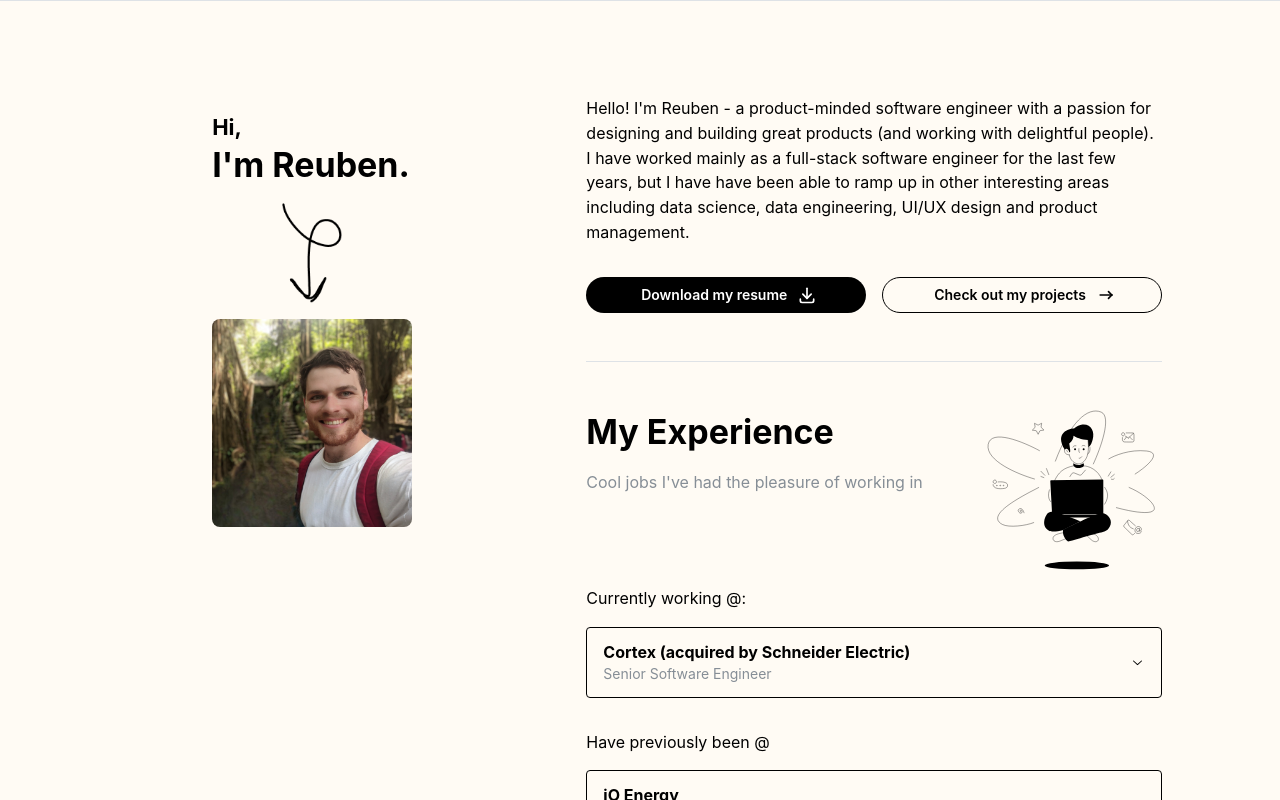
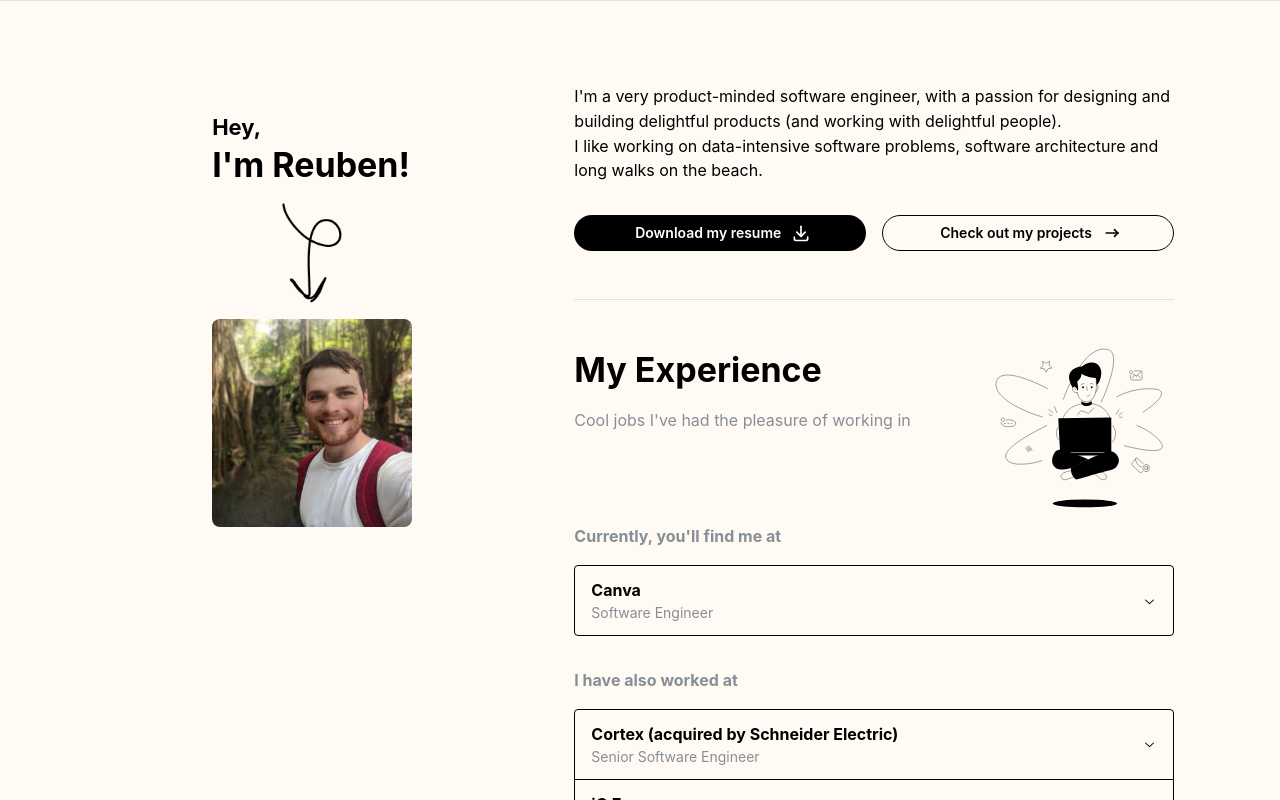
Before and after one commit to reubenjamesbishop/reubens-website, a React (Vite) app: page / in a window 1280 px wide. Shown: the top 800 px of the page. Built offline with nearby package versions, Linux system fonts and the light colour scheme.

Commit message:
wip: update copy and add new current

```diff
--- a/src/components/WorkAccordion/CurrentWorkAccordion.tsx
+++ b/src/components/WorkAccordion/CurrentWorkAccordion.tsx
@@ -2,12 +2,11 @@ import { Group, Text, Accordion } from "@mantine/core";
 
 const charactersList = [
   {
-    id: "Cortex (acquired by Schneider Electric)",
-    label: "Cortex (acquired by Schneider Electric)",
-    description: "Senior Software Engineer",
+    id: "Canva",
+    label: "Canva",
+    description: "Software Engineer",
     content: `
-    Worked as a senior software engineer at Cortex, a clean-energy startup that was later acquired by Schneider Electric.
-    Developed software solutions to optimize energy consumption and integrate renewable energy sources.
+    Working on the AI Workflows and Tools optimisations team at Canva in Sydney.
     `,
   },
 ];
@@ -48,7 +47,7 @@ export default function CurrentWorkAccordion() {
 
   return (
     <>
-      <Text>Currently working @:</Text>
+      <Text c={'gray'} fw={'bold'}>Currently, you'll find me at</Text>
       <Accordion chevronPosition="right" variant="contained">
         {items}
       </Accordion>
--- a/src/components/WorkAccordion/PreviousWorkAccordion.tsx
+++ b/src/components/WorkAccordion/PreviousWorkAccordion.tsx
@@ -1,6 +1,16 @@
 import { Group, Text, Accordion } from "@mantine/core";
 
 const charactersList = [
+{
+    id: "Cortex (acquired by Schneider Electric)",
+    label: "Cortex (acquired by Schneider Electric)",
+    description: "Senior Software Engineer",
+    content: `
+    Worked as a senior software engineer at Cortex, a clean-energy startup that was later acquired by Schneider Electric.
+    Developed software solutions to optimize energy consumption and integrate renewable energy sources using mainly
+    Python and Go.
+    `,
+},
 {
     id: "iO Energy",
     label: "iO Energy",
@@ -70,7 +80,7 @@ export default function PreviousWorkAccordion() {
 
   return (
     <>
-      <Text>Have previously been @</Text>
+      <Text c={'gray'} fw={'bold'}>I have also worked at</Text>
       <Accordion chevronPosition="right" variant="contained">
         {items}
       </Accordion>
--- a/src/pages/Home.tsx
+++ b/src/pages/Home.tsx
@@ -43,12 +43,10 @@ function PageIntro() {
   return (
     <Stack>
       <Text>
-        Hello! I'm Reuben - a product-minded software engineer with a passion for designing and
-        building great products (and working with delightful people). I have
-        worked mainly as a full-stack software engineer for the last few
-        years, but I have have been able to ramp up in other interesting areas
-        including data science, data engineering, UI/UX design and product
-        management.
+        I'm a very product-minded software engineer, with a passion for designing and building delightful products
+        (and working with delightful people). <br/>
+        I like working on data-intensive software problems, software architecture
+        and long walks on the beach.
       </Text>
       <Space />
       <Grid>
@@ -88,9 +86,8 @@ export default function Home() {
     <>
       <Container size={"lg"} pt="xl">
         <Space h="xl" />
-        <Stack>
           <Grid>
-            <Grid.Col span={{ base: 12, md: 5 }}>
+            <Grid.Col span={{ base: 12, md: 5 }} >
               <Box
                 p="xl"
                 style={{
@@ -101,8 +98,9 @@ export default function Home() {
                 <Center>
                   <Stack>
                     <Box>
-                      <Title order={3}>Hi,</Title>
-                      <Title order={1}>I'm Reuben.</Title>
+                      <Title order={3}>Hey,</Title>
+                      <Title order={1}>I'm Reuben!</Title>
+
                     </Box>
                     <Box style={{ width: 200 }}>
                       <Image
@@ -127,8 +125,8 @@ export default function Home() {
                 </Center>
               </Box>
             </Grid.Col>
-            <Grid.Col span={{ base: 12, md: 7 }}>
-              <Stack p="xl">
+            <Grid.Col span={{ base: 12, md: 7 }} >
+              <Stack p="lg">
                 <PageIntro />
                 <Divider my="xl" />
                 <SectionTitle
@@ -251,7 +249,6 @@ export default function Home() {
             </Grid.Col>
           </Grid>
           <Space h="xl" />
-        </Stack>
       </Container>
     </>
   );
```
